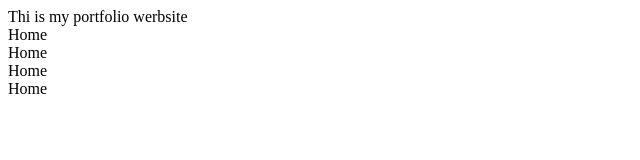
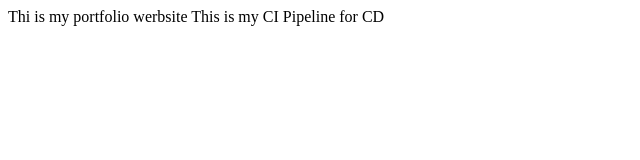
Before and after one commit to jamilqadeer/Portfolio-Website, a plain HTML site: page index.htm in a window 1280 px wide. Shown: the whole page, without its empty margins (0-640 px from the left). Drawn offline with Linux system fonts and the light colour scheme.

Commit message:
Test for Checking CD

```diff
--- a/index.htm
+++ b/index.htm
@@ -8,10 +8,6 @@
   <body>
     Thi is my portfolio werbsite
 
-    <!-- Navbar -->
-    <div>Home</div>
-    <div>Home</div>
-    <div>Home</div>
-    <div>Home</div>
+   This is my CI Pipeline for CD
   </body>
 </html>
```
